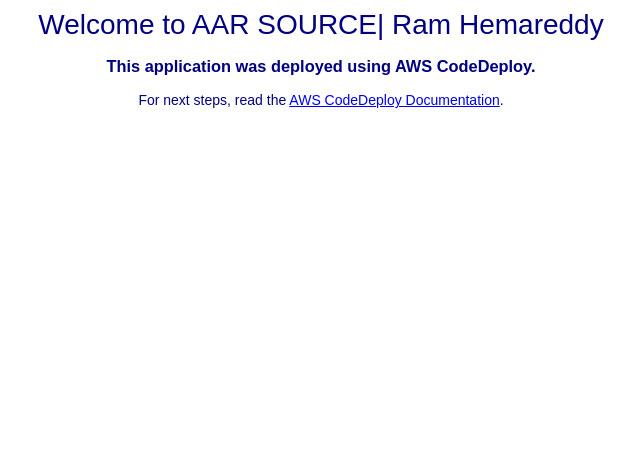
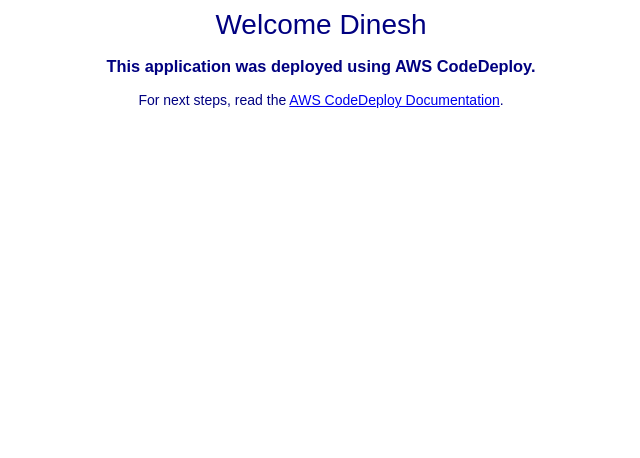
Before and after one commit to dsharma42/demo-repo, a plain HTML site: page index.html in a window 1280 px wide. Shown: the part 342-800 px from the top of the page, without its empty margins (319-959 px from the left). Drawn offline with Linux system fonts and the light colour scheme.

Commit message:
Update index.html

```diff
--- a/index.html
+++ b/index.html
@@ -28,7 +28,7 @@
   <div align="center">
     <img src="https://s3.ap-south-1.amazonaws.com/www.basava.com/aar_logo_final.png" style="max-width: 20%;">
     <h1>Congratulations!!! </h1>
-      <h2>Welcome to AAR SOURCE| Ram Hemareddy</h2>
+      <h2>Welcome Dinesh</h2>
     <h3>This application was deployed using AWS CodeDeploy.</h3>
     <p>For next steps, read the <a href="http://aws.amazon.com/documentation/codedeploy">AWS CodeDeploy Documentation</a>.</p>
   </div>
```
